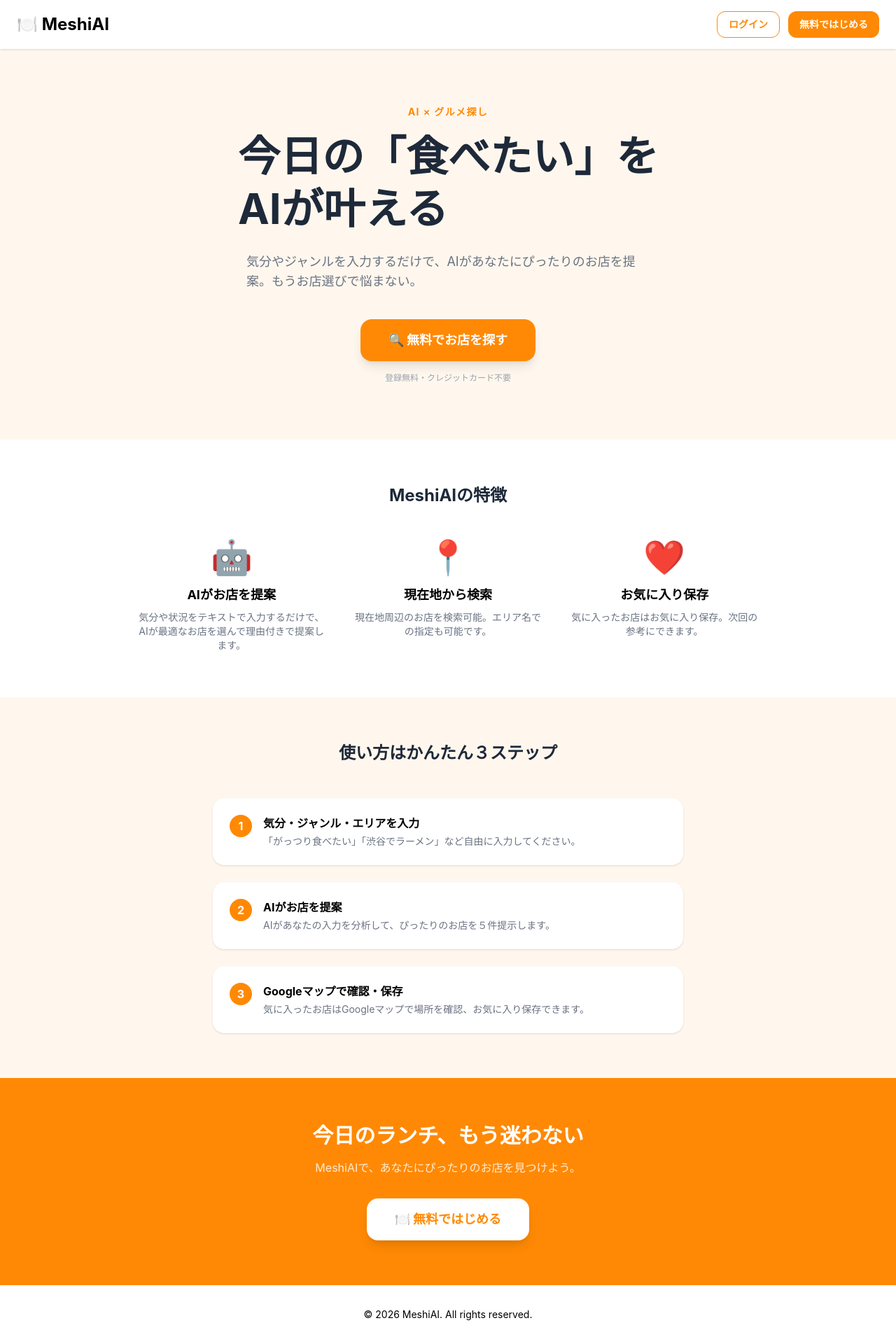
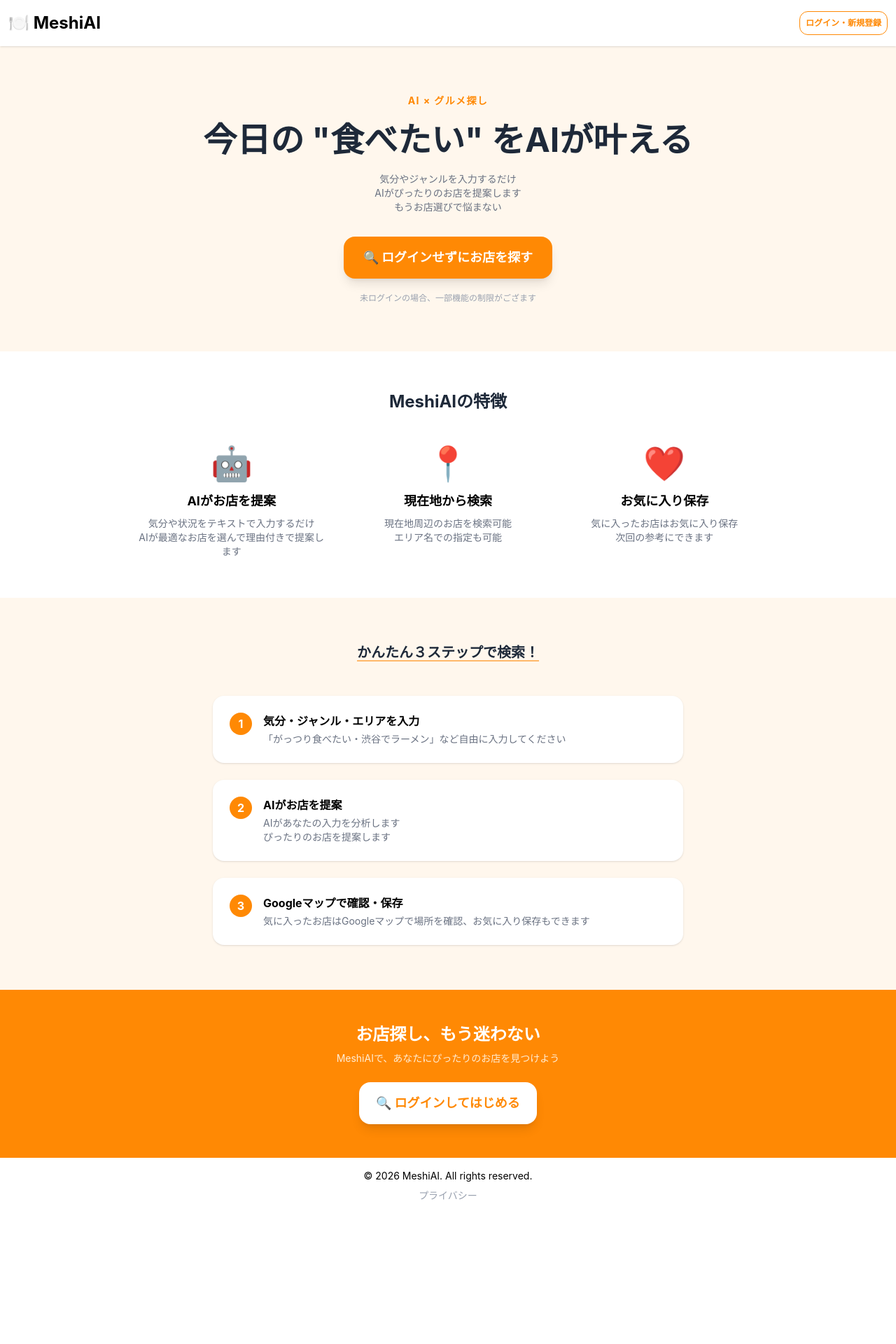
Before and after one commit to YUJI1027/meshi-ai, a Vue app: page / in a window 1280 px wide. Shown: the whole page at 70% size. After the commit the page ends 1734 px from the top, so only its background shows below. Built offline with nearby package versions, Linux system fonts and the light colour scheme; no server answers.

Commit message:
privacyViewの追加、レイアウトの軽微な修正

```diff
--- a/src/components/AppFooter.vue
+++ b/src/components/AppFooter.vue
@@ -1,5 +1,14 @@
 <template>
-    <footer class="bg-white py-8 px-4 text-center text-gray400 text-sm">
+    <footer class="bg-white py-4 px-4 text-center text-gray400 text-sm">
         <p>© 2026 MeshiAI. All rights reserved.</p>
+
+        <div class="mt-2">
+            <router-link
+                to="/privacy"
+                class="text-gray-400 hover:text-gray-400 transition-colors"
+            >
+                プライバシー
+            </router-link>
+        </div>
     </footer>
 </template>
--- a/src/components/ShopCard.vue
+++ b/src/components/ShopCard.vue
@@ -17,13 +17,13 @@
                 target="_blank"
                 class="text-xs text-blue-400 font-bold"
             >
-                🗺️ Googleマップで開く
+                🗺️ Googleマップを開く
             </a>
         </div>
 
         <button
             @click="toggleFavorite"
-            class="text-sm mt-1"
+            class="text-sm mt-1 cursor-pointer font-bold transition-colors"
             :class="isFavorited ? 'text-red-400' : 'text-gray-400'"
         >
             {{ isFavorited ? '❤️ お気に入り済み' : '🤍 お気に入りに追加' }}
--- a/src/views/LandingView.vue
+++ b/src/views/LandingView.vue
@@ -2,42 +2,36 @@
     <div class="min-h-screen bg-orange-50">
 
         <!-- ナビゲーション -->
-        <nav class="bg-white shadow-sm px-6 py-4 flex justify-between items-center">
-            <h1 class="text-2xl font-bold">🍽️ MeshiAI</h1>
-            <div class="flex gap-3">
+        <nav class="bg-white shadow-sm px-3 py-4 flex justify-between items-center">
+            <h1 class="text-2xl font-bold cursor-pointer" @click="router.push('/')">🍽️ MeshiAI</h1>
+            <div class="flex gap-2">
                 <button
-                    @click="router.push('/login')"
-                    class="text-orange-400 font-bold text-sm border border-orange-400 px-4 py-2 rounded-xl hover:bg-orange-50 transition-colors"
+                    @click="goToApp"
+                    class="text-orange-400 font-bold text-xs border border-orange-400 px-2 py-2 rounded-xl hover:bg-orange-50 transition-colors cursor-pointer"
                 >
-                    ログイン
-                </button>
-                <button
-                    @click="router.push('/login')"
-                    class="bg-orange-400 text-white font-bold text-sm px-4 py-2 rounded-xl hover:bg-orange-500 transition-colors"
-                >
-                    無料ではじめる
+                    ログイン・新規登録
                 </button>
             </div>
         </nav>
 
-        <section class="flex flex-col items-center justify-center px-4 py-20">
+        <section class="flex flex-col items-center justify-center px-4 py-17">
             <p class="text-orange-400 font-bold text-sm mb-4 tracking-widest">AI × グルメ探し</p>
-            <h2 class="text-4xl md:text-6xl font-bold text-gray-800 mb-6 leading-tight">
-                今日の「食べたい」を<br />AIが叶える
+            <h2 class="text-xl md:text-5xl font-bold text-gray-800 mb-4 leading-tight">
+                今日の "食べたい" をAIが叶える
             </h2>
-            <p class="text-gray-500 text-lg mb-10 max-w-xl">
-                気分やジャンルを入力するだけで、AIがあなたにぴったりのお店を提案。もうお店選びで悩まない。
+            <p class="text-gray-500 text-sm mb-8 max-w-xl text-center">
+                気分やジャンルを入力するだけ<br />AIがぴったりのお店を提案します<br />もうお店選びで悩まない
             </p>
             <button
-                @click="router.push('/login')"
-                class="bg-orange-400 hover:bg-orange-500 text-white font-bold px-10 py-4 rounded-2xl text-lg transition-colors shadow-lg"
+                @click="router.push('/search')"
+                class="bg-orange-400 hover:bg-orange-500 text-white font-bold px-7 py-4 rounded-2xl text-lg transition-colors shadow-lg cursor-pointer"
             >
-                🔍️ 無料でお店を探す
+                🔍️ ログインせずにお店を探す
             </button>
-            <p class="text-gray-400 text-xs mt-4">登録無料・クレジットカード不要</p>
+            <p class="text-gray-400 text-xs mt-5">未ログインの場合、一部機能の制限がござます</p>
         </section>
 
-        <section class="bg-white py-16 px-4">
+        <section class="bg-white py-14 px-4">
             <div class="max-w-4xl mx-auto">
                 <h3 class="text-2xl font-bold text-center text-gray-800 mb-12">MeshiAIの特徴</h3>
                 <div class="grid grid-cols-1 md:grid-cols-3 gap-8">
@@ -45,7 +39,7 @@
                         <div class="text-5xl mb-4">🤖</div>
                         <h4 class="font-bold text-lg mb-2">AIがお店を提案</h4>
                         <p class="text-gray-500 text-sm">
-                            気分や状況をテキストで入力するだけで、AIが最適なお店を選んで理由付きで提案します。
+                            気分や状況をテキストで入力するだけ<br />AIが最適なお店を選んで理由付きで提案します
                         </p>
                     </div>
 
@@ -53,7 +47,7 @@
                         <div class="text-5xl mb-4">📍</div>
                         <h4 class="font-bold text-lg mb-2">現在地から検索</h4>
                         <p class="text-gray-500 text-sm">
-                            現在地周辺のお店を検索可能。エリア名での指定も可能です。
+                            現在地周辺のお店を検索可能<br />エリア名での指定も可能
                         </p>
                     </div>
 
@@ -61,7 +55,7 @@
                         <div class="text-5xl mb-4">❤️</div>
                         <h4 class="font-bold text-lg mb-2">お気に入り保存</h4>
                         <p class="text-gray-500 text-sm">
-                            気に入ったお店はお気に入り保存。次回の参考にできます。
+                            気に入ったお店はお気に入り保存<br />次回の参考にできます
                         </p>
                     </div>
                 </div>
@@ -70,41 +64,41 @@
 
         <section class="py-16 px-4">
             <div class="max-w-2xl mx-auto">
-                <h3 class="text-2xl font-bold text-center text-gray-800 mb-12">使い方はかんたん３ステップ</h3>
+                <h3 class="text-xl font-bold text-center text-gray-800 mb-12 underline underline-offset-4 decoration-orange-300 decoration-2">かんたん３ステップで検索！</h3>
                 <div class="flex flex-col gap-6">
                     <div class="flex items-start gap-4 bg-white rounded-2xl shadow-sm p-6">
                         <span class="bg-orange-400 text-white font-bold rounded-full w-8 h-8 flex items-center justify-center shrink-0">1</span>
                         <div>
                             <h4 class="font-bold mb-1">気分・ジャンル・エリアを入力</h4>
-                            <p class="text-gray-500 text-sm">「がっつり食べたい」「渋谷でラーメン」など自由に入力してください。</p>
+                            <p class="text-gray-500 text-sm">「がっつり食べたい・渋谷でラーメン」など自由に入力してください</p>
                         </div>
                     </div>
                     <div class="flex items-start gap-4 bg-white rounded-2xl shadow-sm p-6">
                         <span class="bg-orange-400 text-white font-bold rounded-full w-8 h-8 flex items-center justify-center shrink-0">2</span>
                         <div>
                             <h4 class="font-bold mb-1">AIがお店を提案</h4>
-                            <p class="text-gray-500 text-sm">AIがあなたの入力を分析して、ぴったりのお店を５件提示します。</p>
+                            <p class="text-gray-500 text-sm">AIがあなたの入力を分析します<br />ぴったりのお店を提案します</p>
                         </div>
                     </div>
                     <div class="flex items-start gap-4 bg-white rounded-2xl shadow-sm p-6">
                         <span class="bg-orange-400 text-white font-bold rounded-full w-8 h-8 flex items-center justify-center shrink-0">3</span>
                         <div>
                             <h4 class="font-bold mb-1">Googleマップで確認・保存</h4>
-                            <p class="text-gray-500 text-sm">気に入ったお店はGoogleマップで場所を確認、お気に入り保存できます。</p>
+                            <p class="text-gray-500 text-sm">気に入ったお店はGoogleマップで場所を確認、お気に入り保存もできます</p>
                         </div>
                     </div>
                 </div>
             </div>
         </section>
 
-        <section class="bg-orange-400 py-16 px-4 text-center">
-            <h3 class="text-3xl font-bold text-white mb-4">今日のランチ、もう迷わない</h3>
-            <p class="text-orange-100 mb-8">MeshiAIで、あなたにぴったりのお店を見つけよう。</p>
+        <section class="bg-orange-400 py-12 px-4 text-center">
+            <h3 class="text-2xl font-bold text-white mb-2">お店探し、もう迷わない</h3>
+            <p class="text-sm text-orange-100 mb-6">MeshiAIで、あなたにぴったりのお店を見つけよう</p>
             <button
                 @click="goToApp"
-                class="bg-white text-orange-400 font-bold px-10 py-4 rounded-2xl text-lg hover:bg-orange-50 transition-colors shadow-lg"
+                class="bg-white text-orange-400 font-bold px-6 py-4 rounded-2xl text-lg hover:bg-orange-50 transition-colors shadow-lg cursor-pointer"
             >
-                🍽️ 無料ではじめる
+                🔍️ ログインしてはじめる
             </button>
         </section>
     </div>
--- a/src/views/LoginView.vue
+++ b/src/views/LoginView.vue
@@ -2,7 +2,7 @@
     <div class="min-h-screen bg-orange-50 flex items-center justify-center px-4">
         <div class="w-full max-w-md">
             <div class="text-center mb-8">
-                <h1 class="text-5xl font-bold mb-2">🍽️ MeshiAI</h1>
+                <h1 class="text-5xl font-bold mb-2 cursor-pointer" @click="router.push('/')">🍽️ MeshiAI</h1>
                 <p class="text-gray-500 text-lg">ログインしてはじめよう</p>
             </div>
 
--- /dev/null
+++ b/src/views/PrivacyView.vue
@@ -0,0 +1,90 @@
+<template>
+    <div class="min-h-screen bg-orange-50">
+
+        <!-- ナビゲーション -->
+        <nav class="bg-white shadow-sm px-6 py-4 flex justify-between items-center">
+            <h1 class="text-2xl font-bold cursor-pointer" @click="router.push('/')">🍽️ MeshiAI</h1>
+        </nav>
+
+        <!-- コンテンツ -->
+        <div class="max-w-2xl mx-auto px-4 py-12">
+            <h1 class="text-3xl font-bold text-gray-800 mb-2">プライバシーポリシー</h1>
+            <p class="text-gray-400 text-sm mb-8">最終更新日：2026年8月17日</p>
+
+            <div class="bg-white rounded-2xl shadow-md p-8 flex flex-col gap-8">
+
+                <section>
+                    <h2 class="text-lg font-bold text-gray-800 mb-8">プライバシーポリシー</h2>
+                    <p class="text-gray-400 text-sm mb-8">最終更新日：2026年9月1日</p>
+
+                    <div class="bg-white rounded-2xl shadow-md p-8 flex flex-col gap-8">
+                        <section>
+                            <h2 class="text-lg font-bold text-gray-800 mb-3">１．はじめに</h2>
+                            <p class="text-gray-600 text-sm leading-relaxed">
+                                MeshiAI（以下「本サービス」）は、ユーザーのプライバシーを尊重し、個人情報の保護に努めます。本プライバシーポリシーは、本サービスが収集する情報とその利用方法について説明します。
+                            </p>
+                        </section>
+
+                        <section>
+                            <h2 class="text-lg font-bold text-gray-800 mb-3">２．収集する情報</h2>
+                            <p class="text-gray-600 text-sm leading-relaxed">本サービスは以下の情報を収集します。</p>
+                            <ul class="text-gray-600 text-sm leading-relaxed list-disc list-inside flex flex-col gap-1">
+                                <li>メールアドレス（アカウント登録時）</li>
+                                <li>検索キーワード・ジャンル・エリア情報</li>
+                                <li>お気に入り登録したお店の情報</li>
+                                <li>位置情報（ユーザーが許可した場合のみ）</li>
+                            </ul>
+                        </section>
+
+                        <section>
+                            <h2 class="text-lg font-bold text-gray-800 mb-3">３．情報の利用目的</h2>
+                            <ul class="text-gray-600 text-sm leading-relaxed list-disc list-inside flex flex-col gap-1">
+                                <li>お店の検索・提案サービスの提供</li>
+                                <li>お気に入り機能の提供</li>
+                                <li>サービスの改善・分析</li>
+                                <li>ユーザーサポートの対応</li>
+                            </ul>
+                        </section>
+
+                        <section>
+                            <h2 class="text-lg font-bold text-gray-800 mb-3">４．第三者サービスの利用</h2>
+                            <p class="text-gray-600 text-sm leading-relaxed mb-2">本サービスは以下の第三者サービスを利用しています。</p>
+                            <ul class="text-gray-600 text-sm leading-relaxed list-disc list-inside flex flex-col gap-1">
+                                <li>Google Places API（お店情報の取得）</li>
+                                <li>Google Gemini API（AIコメントの生成）</li>
+                                <li>Supabase（認証・データ管理）</li>
+                            </ul>
+                        </section>
+
+                        <section>
+                            <h2 class="text-lg font-bold text-gray-800 mb-3">５．情報の第三者提供</h2>
+                            <p class="text-gray-600 text-sm leading-relaxed">
+                                本サービスは、法令に基づく場合を除き、ユーザーの個人情報を第三者に提供しません。
+                            </p>
+                        </section>
+
+                        <section>
+                            <h2 class="text-lg font-bold text-gray-800 mb-3">６．位置情報について</h2>
+                            <p class="text-gray-600 text-sm leading-relaxed">
+                                位置情報はユーザーが明示的に許可した場合のみ取得します。取得した位置情報はお店の検索にのみ使用し、サーバーへの保存は行いません。
+                            </p>
+                        </section>
+
+                        <section>
+                            <h2 class="text-lg font-bold text-gray-800 mb-3">７．お問い合わせ</h2>
+                            <p class="text-gray-600 text-sm leading-relaxed">
+                                プライバシーポリシーに関するご質問はお問い合わせフォームよりご連絡ください。
+                            </p>
+                        </section>
+                    </div>
+                </section>
+            </div>
+        </div>
+    </div>
+</template>
+
+<script setup>
+import { useRouter } from 'vue-router'
+
+const router = useRouter()
+</script>
```
Also changed, not shown: src/router/index.js (+7 -1 lines), src/views/FavoritesView.vue (+9 -6 lines), src/views/ResultView.vue (+4 -4 lines), src/views/SearchView.vue (+18 -18 lines).
